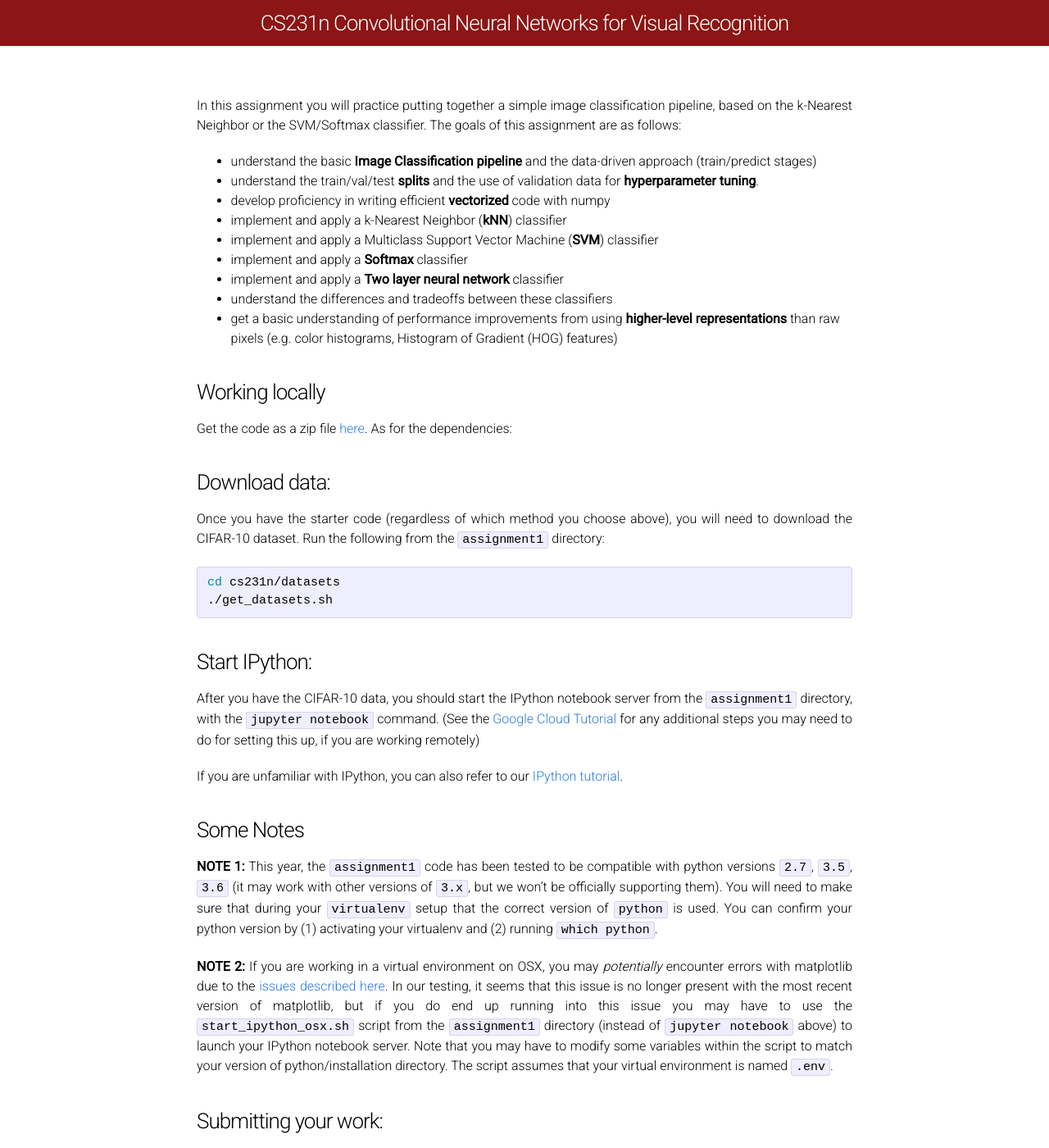
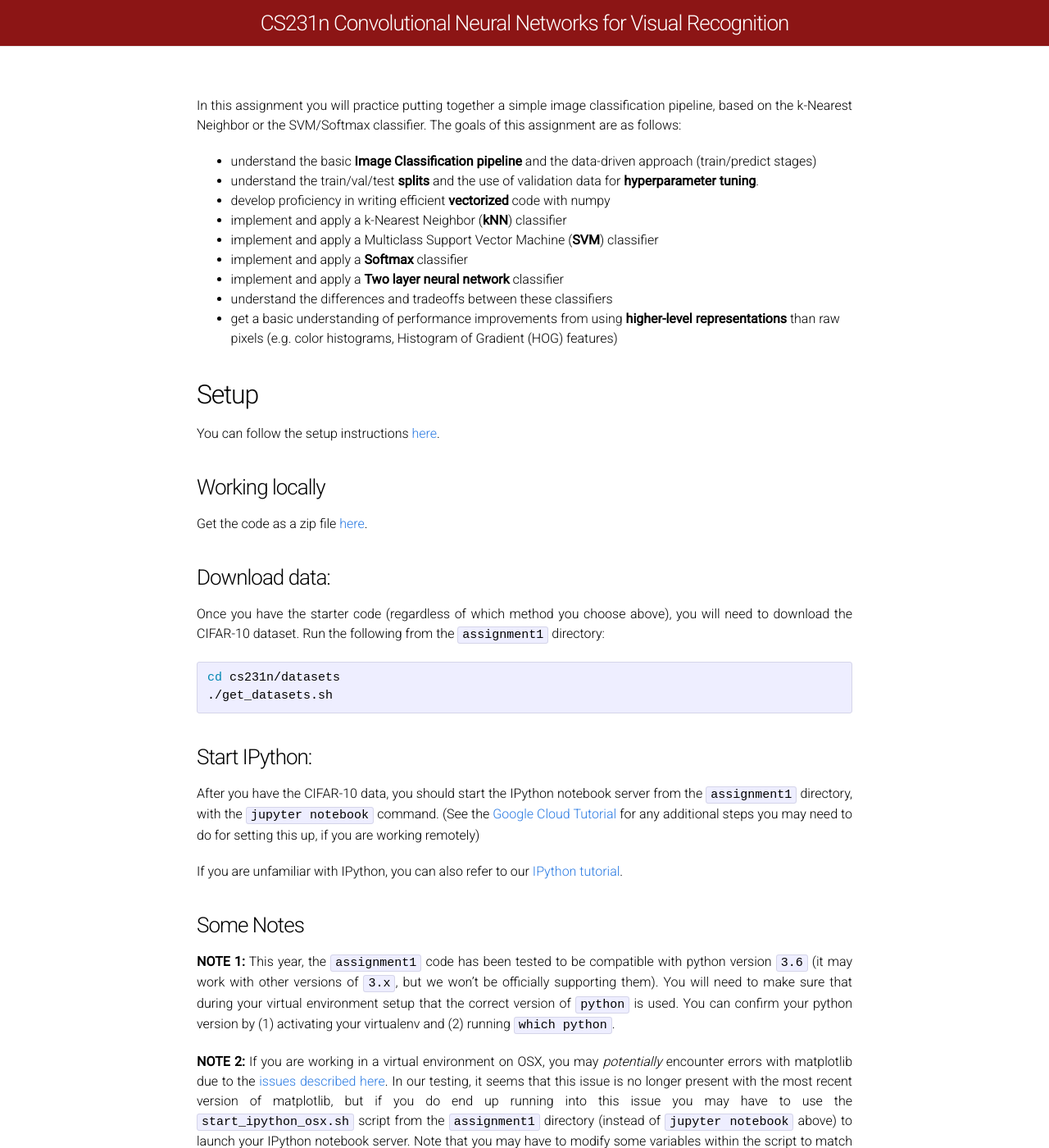
Before and after one commit to cs231n/cs231n.github.io, a Jekyll site: the page built from assignments/2018/assignment1.md, in a window 1280 px wide and 1400 px high. Shown: the whole window at 82% size. Built offline with Jekyll 4.4.1, drawn with Linux system fonts in a browser that asks for light colours.

Commit message:
add the setup instructions to index.html

```diff
--- a/assignments/2018/assignment1.md
+++ b/assignments/2018/assignment1.md
@@ -16,8 +16,12 @@ In this assignment you will practice putting together a simple image classificat
 - understand the differences and tradeoffs between these classifiers
 - get a basic understanding of performance improvements from using **higher-level representations** than raw pixels (e.g. color histograms, Histogram of Gradient (HOG) features)
 
+## Setup
+
+You can follow the setup instructions [here](http://cs231n.github.io/setup-instructions/).
+
 ### Working locally
-Get the code as a zip file [here](http://cs231n.stanford.edu/assignments/2018/spring1718_assignment1.zip). As for the dependencies:
+Get the code as a zip file [here](http://cs231n.stanford.edu/assignments/2018/spring1718_assignment1.zip).
 
 ### Download data:
 Once you have the starter code (regardless of which method you choose above), you will need to download the CIFAR-10 dataset.
@@ -36,7 +40,7 @@ If you are unfamiliar with IPython, you can also refer to our
 [IPython tutorial](/ipython-tutorial).
 
 ### Some Notes
-**NOTE 1:** This year, the `assignment1` code has been tested to be compatible with python versions `2.7`, `3.5`, `3.6` (it may work with other versions of `3.x`, but we won't be officially supporting them). You will need to make sure that during your `virtualenv` setup that the correct version of `python` is used. You can confirm your python version by (1) activating your virtualenv and (2) running `which python`.
+**NOTE 1:** This year, the `assignment1` code has been tested to be compatible with python version `3.6` (it may work with other versions of `3.x`, but we won't be officially supporting them). You will need to make sure that during your virtual environment setup that the correct version of `python` is used. You can confirm your python version by (1) activating your virtualenv and (2) running `which python`.
 
 **NOTE 2:** If you are working in a virtual environment on OSX, you may *potentially* encounter
 errors with matplotlib due to the [issues described here](http://matplotlib.org/faq/virtualenv_faq.html). In our testing, it seems that this issue is no longer present with the most recent version of matplotlib, but if you do end up running into this issue you may have to use the `start_ipython_osx.sh` script from the `assignment1` directory (instead of `jupyter notebook` above) to launch your IPython notebook server. Note that you may have to modify some variables within the script to match your version of python/installation directory. The script assumes that your virtual environment is named `.env`.
```
